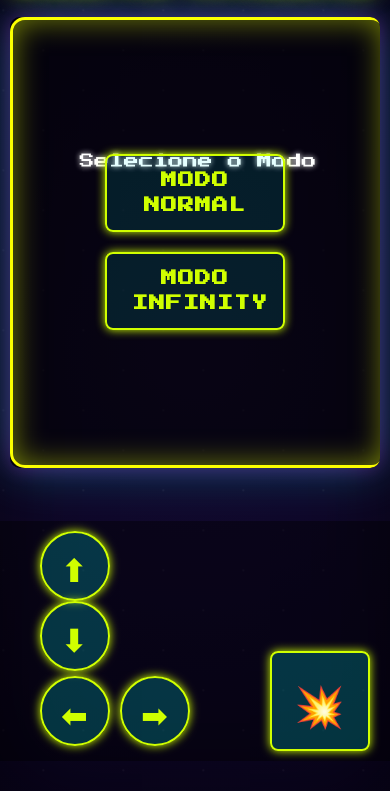
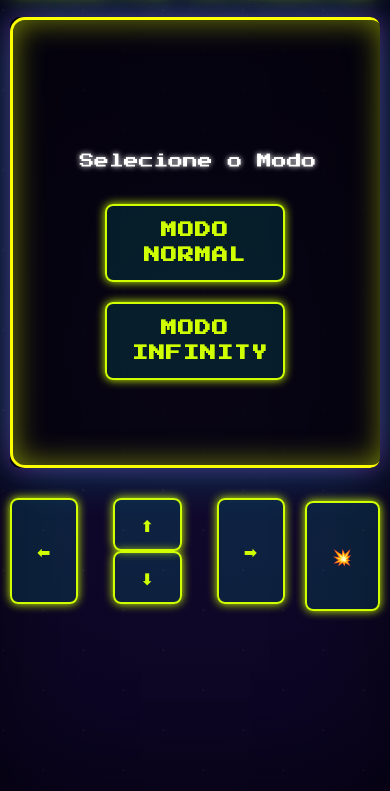
Before and after one commit to Gmartinis/cosmic, a plain HTML site: page index.html in a window 390 px wide. Shown: the part 73-864 px from the top of the page. Drawn offline with Linux system fonts and the light colour scheme.

Commit message:
Update style.css

```diff
--- a/style.css
+++ b/style.css
@@ -328,6 +328,7 @@ button:hover {
 
     #modeSelection {
         flex-direction: column;
+        margin-top: 100px;
     }
 
     #modeSelection button {
@@ -335,27 +336,30 @@ button:hover {
         text-align: center;
     }
 
-    .hidden-on-desktop {
+     .hidden-on-desktop {
+        /* Remove o 'position: fixed' e alinhamentos */
         display: flex;
-        justify-content: center;
+        justify-content: center; /* Centraliza horizontalmente */
         align-items: center;
         gap: 20px;
         margin-top: 20px;
         width: 100%;
+
+        /* Remove as propriedades 'position', 'bottom', 'left', 'right' */
+        position: static;
+        padding: 0;
+        background: transparent;
     }
 
     .mobile-controls {
         flex-direction: row;
         justify-content: space-around;
-        align-items: flex-end; /* Alinha os botões para a parte de baixo da tela */
-        position: fixed;
-        bottom: 10px;
-        left: 0;
-        right: 0;
-        padding: 10px;
-        background: rgba(0, 0, 0, 0.4);
+        align-items: center; /* Alinha os botões no centro vertical */
+        width: 100%;
+        background: transparent; /* Remove o fundo */
     }
 
+    /* Outras regras de estilo para os botões */
     .d-pad {
         display: grid;
         grid-template-areas:
@@ -365,43 +369,11 @@ button:hover {
         gap: 5px;
     }
 
-    .d-pad #up { grid-area: up; }
-    .d-pad #left { grid-area: left; }
-    .d-pad #right { grid-area: right; }
-    .d-pad #down { grid-area: down; }
-
-    .left-right {
-        display: flex;
-        gap: 5px;
+    .up-down {
+        text-align: center;
     }
 
-    .mobile-button {
-        padding: 15px;
-        font-size: 2em;
-        background-color: rgba(0, 255, 255, 0.2);
-        border: 2px solid var(--primary-color);
-        color: var(--primary-color);
-        border-radius: 50%;
-        width: 70px;
-        height: 70px;
-        display: flex;
-        align-items: center;
-        justify-content: center;
-        box-shadow: 0 0 10px var(--primary-color);
-        transition: all 0.3s ease-in-out;
-        touch-action: manipulation;
-    }
-
-    .mobile-button.shoot-button {
-        border-radius: 8px;
-        width: 100px;
-        height: 100px;
-        font-size: 2.5em;
-    }
-
-    .mobile-button:active {
-        transform: scale(0.95);
-        background-color: var(--button-hover-bg);
-        box-shadow: 0 0 20px var(--primary-color), 0 0 30px var(--secondary-color);
+    .shoot-button {
+        height: 95%;
     }
 }
```
